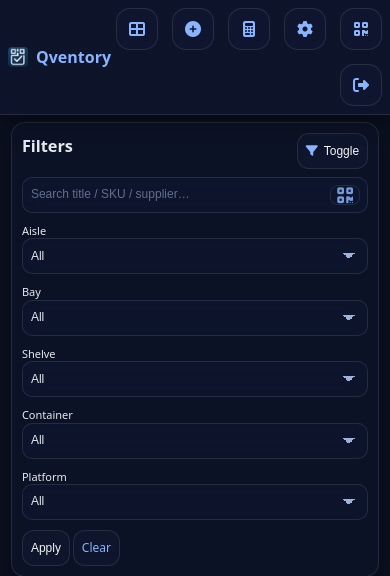
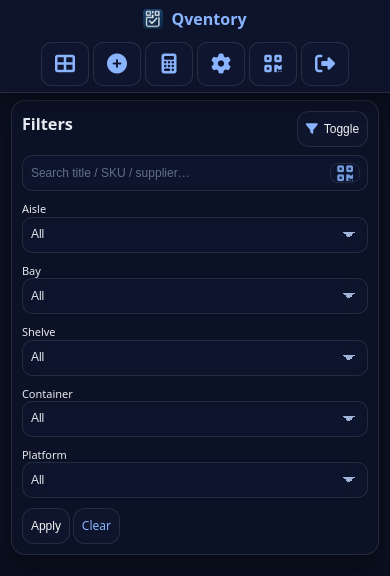
Before and after one commit to noakmilo/qventory, a Flask app: page /dashboard in a window 390 px wide. Shown: the top 576 px of the page. Run offline with Flask 3, Linux system fonts and the light colour scheme; the visitor is signed in with stand-in values (Sample User, id 1); data comes from the database, SQL or seed files in the repository; data that the repository does not hold is empty.

Commit message:
Update style.css

```diff
--- a/qventory/static/style.css
+++ b/qventory/static/style.css
@@ -154,28 +161,47 @@ header nav .btn{
   border-radius:14px; white-space:nowrap; flex:0 0 auto;
 }
 
-/* Oculta badges/píldoras dentro de la marca en móvil para evitar solapes */
+/* Móvil: Header en 2 filas (brand arriba, nav abajo) */
 @media (max-width:720px){
-  header{ padding:8px 8px }
+  header{
+    flex-direction: column !important;
+    align-items: stretch !important;
+    gap: 8px !important;
+    padding: 8px 8px 6px 8px !important;
+  }
+
+  .brand {
+    justify-content: center !important;
+    padding-bottom: 4px;
+  }
   .brand .tag, .brand .badge { display:none !important }
-  header nav .btn{ padding:6px 7px; min-height:28px; font-size:8px }
   .brand a{ font-size:16px}
 
-  /* Navegación: solo iconos en móvil con grid de apps */
+  /* Nav ocupa toda la fila de abajo */
+  header nav {
+    justify-content: center !important;
+    gap: 4px !important;
+    flex: 0 0 auto !important;
+    overflow-x: auto !important;
+    padding: 0 !important;
+  }
+
+  /* Navegación: solo iconos grandes tipo grid de apps */
   header nav .nav-btn {
     display: flex !important;
     flex-direction: column !important;
     align-items: center !important;
     justify-content: center !important;
     gap: 2px !important;
-    padding: 8px 10px !important;
-    min-width: 42px !important;
-    min-height: 42px !important;
+    padding: 8px 6px !important;
+    min-width: 48px !important;
+    min-height: 44px !important;
     font-size: 0 !important;
+    border-radius: 10px !important;
   }
 
   header nav .nav-btn i {
-    font-size: 16px !important;
+    font-size: 20px !important;
     margin: 0 !important;
   }
 
```
Also changed, not shown: other parts of qventory/static/style.css (+115 -2 lines).
